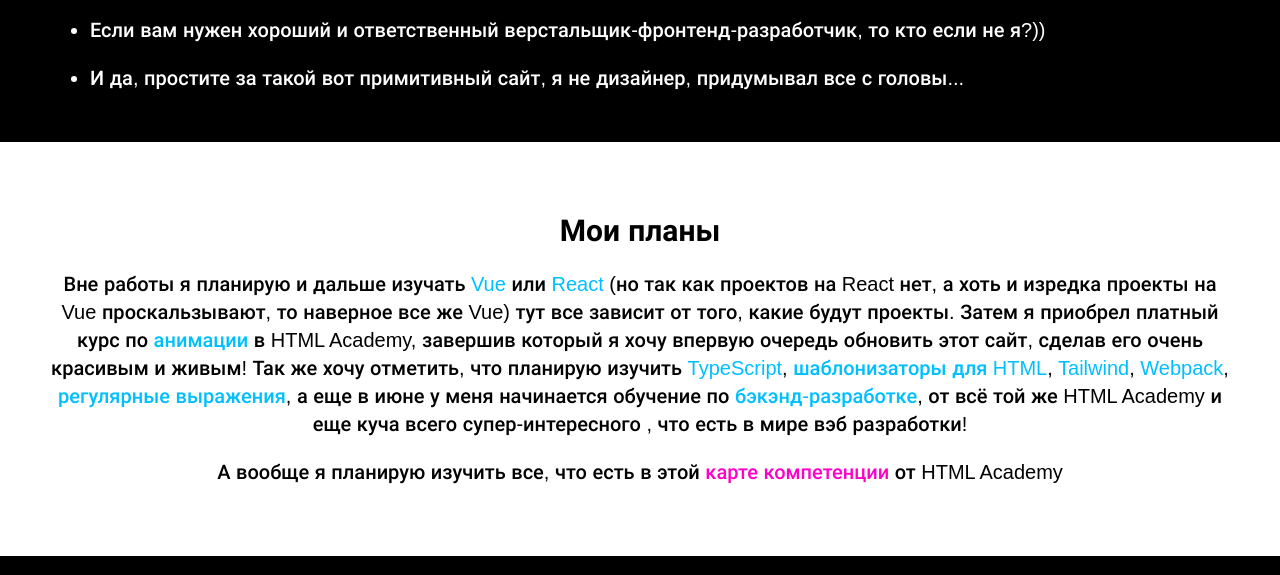
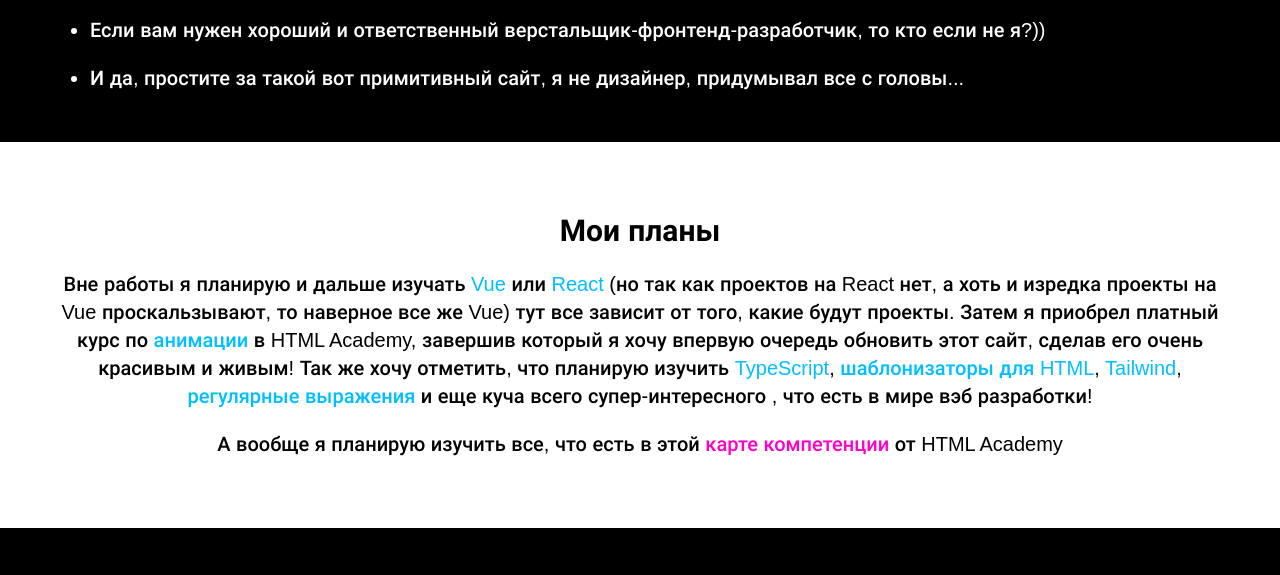
Before and after one commit to Kello4718/kello4718.github.io, a plain HTML site: page index.html in a window 1280 px wide. Shown: the part 6647-7222 px from the top of the page. Drawn offline with Linux system fonts and the light colour scheme; files whose address does not match are found by name.

Commit message:
Update index.html

```diff
--- a/index.html
+++ b/index.html
@@ -382,7 +382,7 @@
       <section class="my-targets">
         <div class="my-targets__wrapper">
           <h2 class="my-targets__title">Мои планы</h2>
-          <p class="my-targets__description">Вне работы я планирую и дальше изучать <span class="my-targets__item">Vue</span> или <span class="my-targets__item">React</span> (но так как проектов на React нет, а хоть и изредка проекты на Vue проскальзывают, то наверное все же Vue) тут все зависит от того, какие будут проекты. Затем я приобрел платный курс по <span class="my-targets__item">анимации</span> в HTML Academy, завершив который я хочу впервую очередь обновить этот сайт, сделав его очень красивым и живым! Так же хочу отметить, что планирую изучить <span class="my-targets__item">TypeScript</span>, <span class="my-targets__item">шаблонизаторы для HTML</span>, <span class="my-targets__item">Tailwind</span>, <span class="my-targets__item">Webpack</span>, <span class="my-targets__item">регулярные выражения</span>, а еще в июне у меня начинается обучение по <span class="my-targets__item">бэкэнд-разработке</span>, от всё той же HTML Academy и еще куча всего супер-интересного , что есть в мире вэб разработки!</p>
+          <p class="my-targets__description">Вне работы я планирую и дальше изучать <span class="my-targets__item">Vue</span> или <span class="my-targets__item">React</span> (но так как проектов на React нет, а хоть и изредка проекты на Vue проскальзывают, то наверное все же Vue) тут все зависит от того, какие будут проекты. Затем я приобрел платный курс по <span class="my-targets__item">анимации</span> в HTML Academy, завершив который я хочу впервую очередь обновить этот сайт, сделав его очень красивым и живым! Так же хочу отметить, что планирую изучить <span class="my-targets__item">TypeScript</span>, <span class="my-targets__item">шаблонизаторы для HTML</span>, <span class="my-targets__item">Tailwind</span>, <span class="my-targets__item">регулярные выражения</span> и еще куча всего супер-интересного , что есть в мире вэб разработки!</p>
           <p class="my-targets__description">А вообще я планирую изучить все, что есть в этой <a target="_blank" class="my-targets__link" href="https://miro.com/app/board/o9J_llej1Qg=/?moveToWidget=3074457367170561120&cot=14&fromRedirect=1">карте компетенции</a> от HTML Academy </p>
         </div>
       </section>
```
